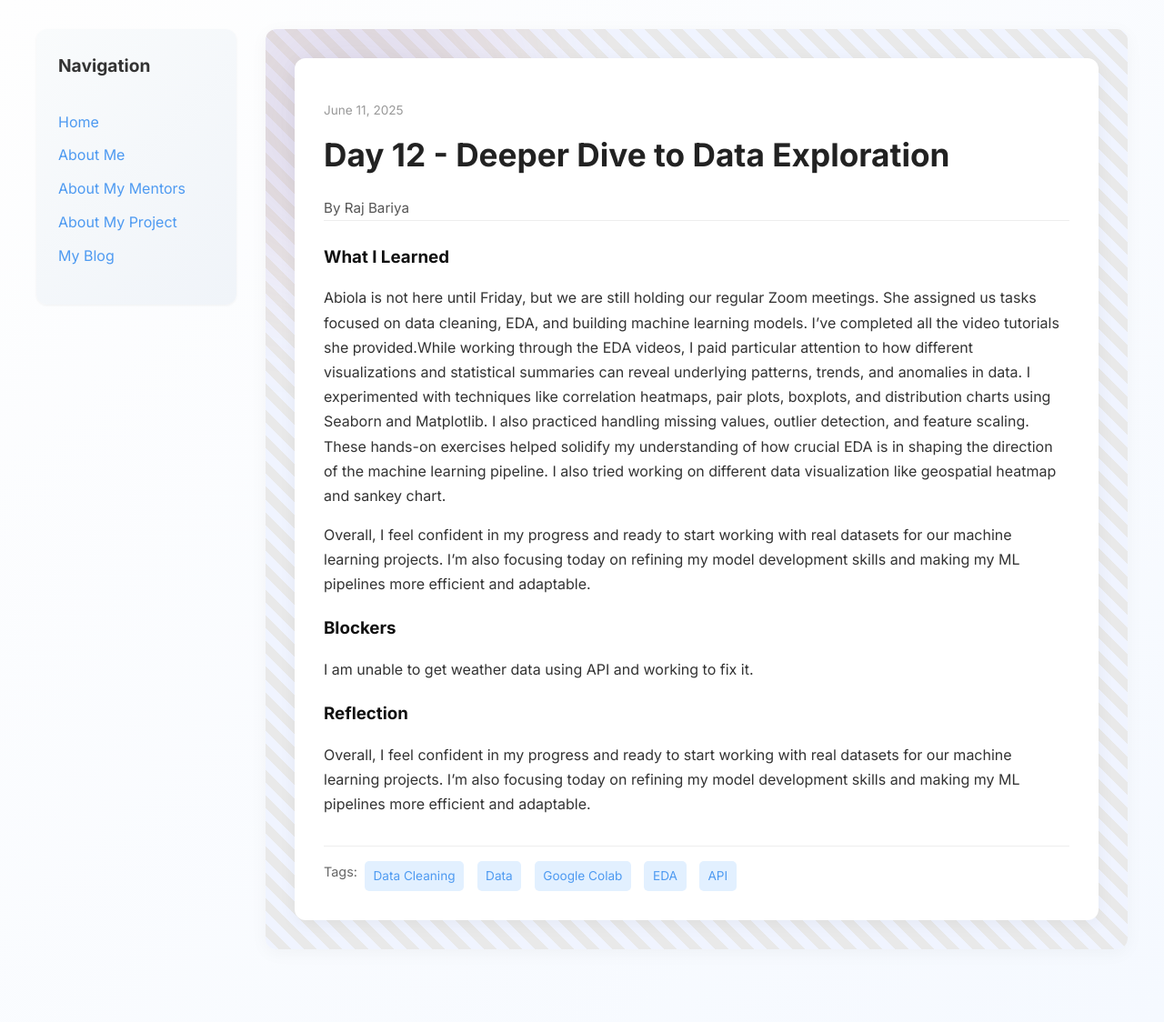
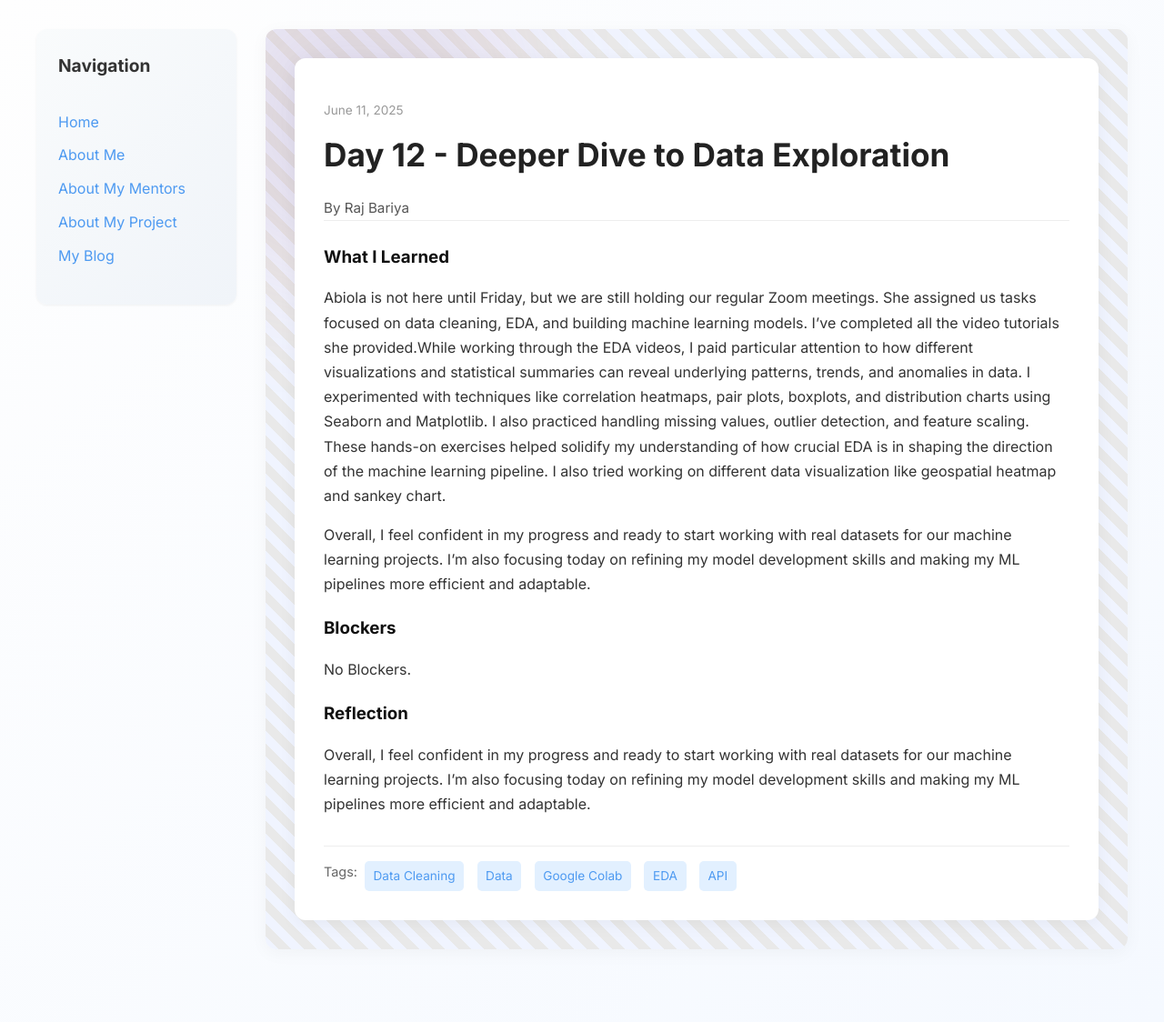
Before and after one commit to rajbariyaa/rajbariyaa.github.io, a Jekyll site: the page built from _posts/2025-06-11-day-12.md, in a window 1280 px wide. Shown: the whole page at 91% size. Built offline with Jekyll 4.4.1, drawn with Linux system fonts in a browser that asks for light colours.

Commit message:
Update 2025-06-11-day-12.md

```diff
--- a/_posts/2025-06-11-day-12.md
+++ b/_posts/2025-06-11-day-12.md
@@ -11,7 +11,7 @@ what_i_learned: |
 
   Overall, I feel confident in my progress and ready to start working with real datasets for our machine learning projects. I’m also focusing today on refining my model development skills and making my ML pipelines more efficient and adaptable.
 blockers: |
-  I am unable to get weather data using API and working to fix it.
+  No Blockers.
 reflection: |
   Overall, I feel confident in my progress and ready to start working with real datasets for our machine learning projects. I’m also focusing today on refining my model development skills and making my ML pipelines more efficient and adaptable.
 
```
